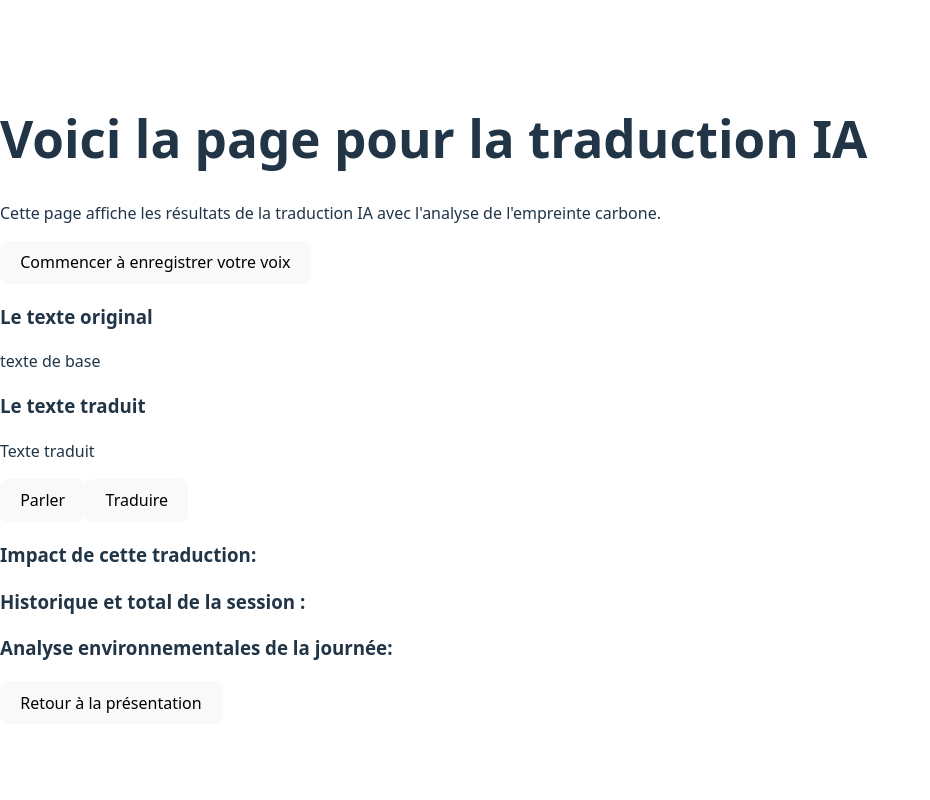
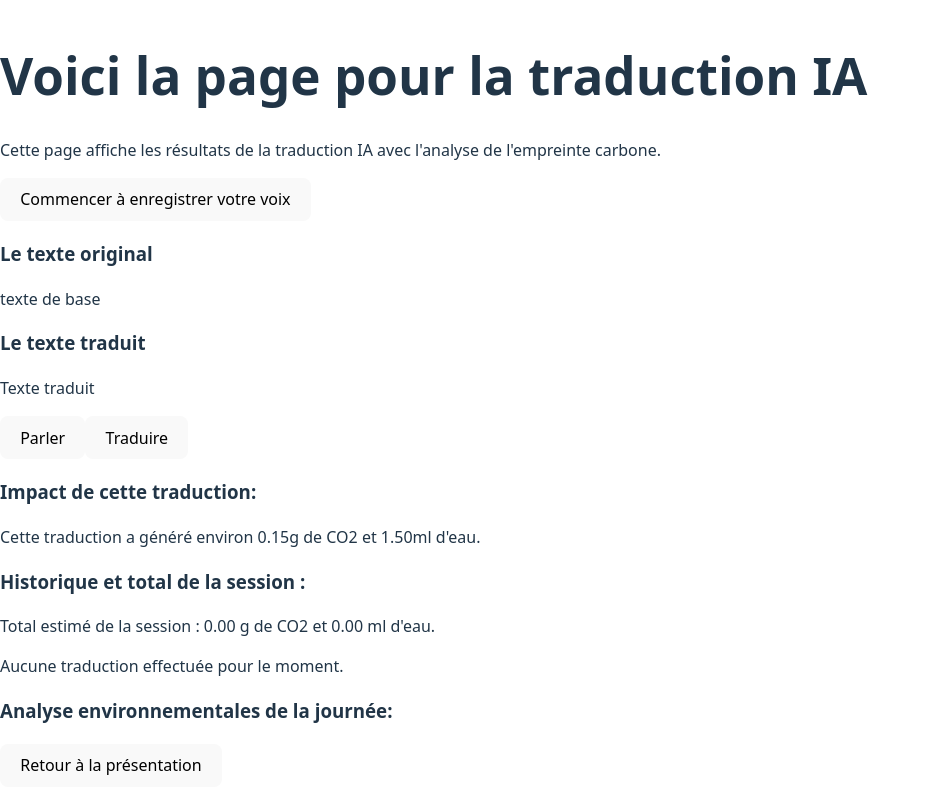
Before and after one commit to koffi2317/eco-voice-translator, a React (Vite) app in the folder eco-voice-translator/: page / in a window 1280 px wide. Both pictures are taken after a click on the button "Commencer la traduction". Shown: the whole page, without its empty margins (0-930 px from the left). Built offline with nearby package versions, Linux system fonts and the light colour scheme.

Commit message:
ajout des fonctions et pour le calcul total en une session

```diff
--- a/eco-voice-translator/src/Translation.tsx
+++ b/eco-voice-translator/src/Translation.tsx
@@ -7,7 +7,7 @@ function Translation() {
   const [micStatus, setMicStatus] = useState<"idle" | "granted" | "denied">("idle");
   const [isTranslating, setIsTranslating] = useState(false);
   const [translationError, setTranslationError] = useState<string | null>(null);
-
+  const [history, setHistory] = useState<{ original: string; translated: string }[]>([]);
 
 
 
@@ -97,6 +97,8 @@ async function handleTranslateClick() {
     // 3) Appeler la “fake API” de traduction
     const result = await translateText(originalText);
     setTranslatedText(result);
+    setHistory((prev) => [...prev, { original: originalText, translated: result }]);
+
   } catch (error) {
     // 4) Gérer l’erreur
     setTranslationError(
@@ -127,10 +129,37 @@ function handleSpeakTranslatedText() {
     window.speechSynthesis.speak(utterance);
 }
 
+function calculateImpact(text:string): string {
+  // FAKE : on simule une analyse d'impact environnemental
+  const wordCount = text.trim().split(/\s+/).length;
+  const impact = (wordCount * 0.05).toFixed(2); // 0.05g CO2 par mot
+  const impactwater=(wordCount*0.5).toFixed(2); // 0.5ml d'eau par mot
+  return `Cette traduction a généré environ ${impact}g de CO2 et ${impactwater}ml d'eau.`;
+}
 
 
+function calculateImpactValues(text:string): { co2: number; water: number } {
+  const wordCount = text.trim().split(/\s+/).length;
+  return {      co2: parseFloat((wordCount * 0.05).toFixed(2)), // 0.05g CO2 par mot
+    water: parseFloat((wordCount * 0.5).toFixed(2)) // 0.5ml d'eau par mot
+  };
+}
 
 
+function calculetotalImpact(history: { original: string; translated: string }[]): { totalCO2: number; totalWater: number } {
+  return history.reduce(
+    (totals, item) => {
+        const impact = calculateImpactValues(item.original);
+        return {
+          totalCO2: totals.totalCO2 + impact.co2,
+          totalWater: totals.totalWater + impact.water
+        };
+    },
+    { totalCO2: 0, totalWater: 0 }
+  );
+}
+
+const { totalCO2, totalWater } = calculetotalImpact(history);
 
 
 
@@ -165,10 +194,30 @@ function handleSpeakTranslatedText() {
 
       <div>
         <h3>Impact de cette traduction:</h3>
+        <p>{calculateImpact(originalText)}</p>
       </div>
 
       <div>
         <h3>Historique et total de la session : </h3>
+
+<p>
+  Total estimé de la session : {totalCO2.toFixed(2)} g de CO2 et {totalWater.toFixed(2)} ml d'eau.
+</p>
+
+
+       { history.length === 0 ? (
+        <p>Aucune traduction effectuée pour le moment.</p>
+       ) : (
+        <ul>
+          {history.map((item, index) => (
+            <li key={index}>
+              <strong>Original:</strong> {item.original} | <strong>Traduit:</strong> {item.translated}
+            </li>
+          ))}
+        </ul>
+       )}
+
+
       </div>
 
       <div>
```
